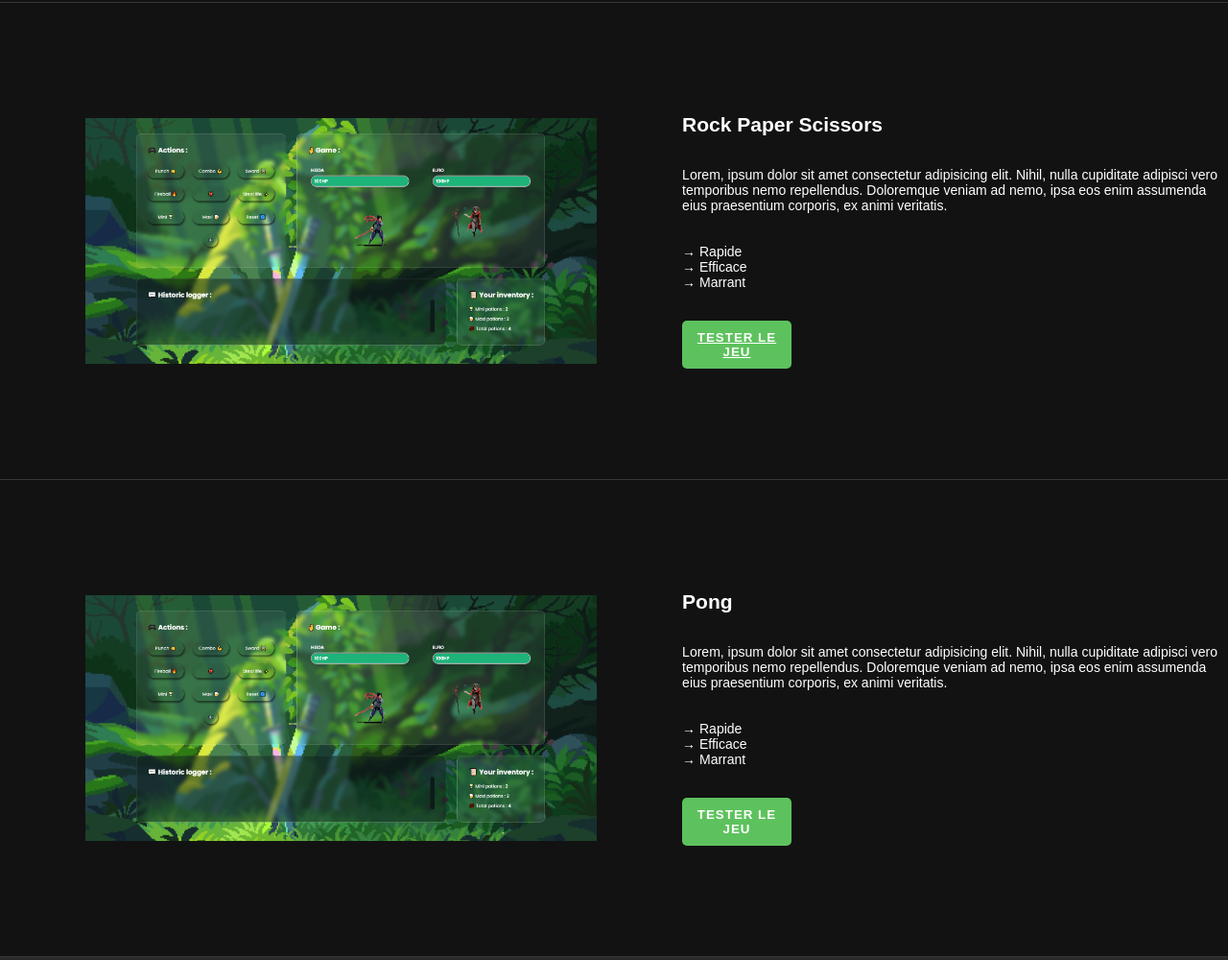
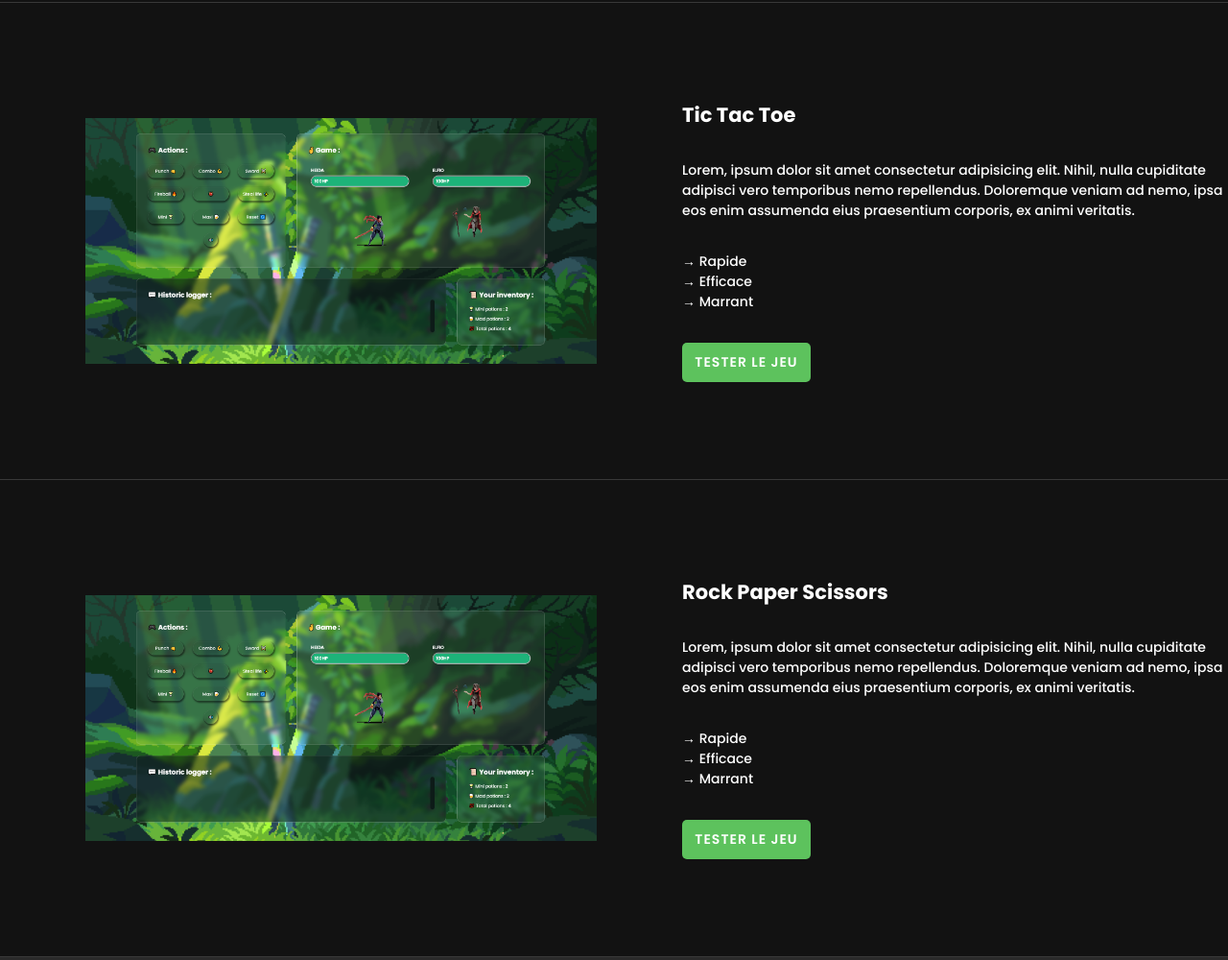
Before and after one commit to Equ6l/platform-mini-games, a website: page index.html in a window 1280 px wide. Shown: the part 1375-2375 px from the top of the page at 96% size. Drawn offline with nearby package versions, Linux system fonts and the light colour scheme.

Commit message:
fixed href and import fonts

```diff
--- a/index.html
+++ b/index.html
@@ -33,7 +33,7 @@
             <p>Lorem ipsum dolor sit amet consectetur, adipisicing elit. Deserunt autem vel ipsam sapiente fuga
                 aspernatur? Commodi ad dolore voluptatibus qui quis. Facilis possimus minus voluptas, rem unde fugiat ea
                 tempora.</p>
-            <button type="button">Découvrir les jeux</button>
+            <a href="#">Découvrir les jeux</a>
         </section>
         <section class="game">
             <div class="game__illustration">
@@ -49,7 +49,24 @@
                     <li>Efficace</li>
                     <li>Marrant</li>
                 </ul>
-                <button type="button">Tester le jeu</button>
+                <a href="https://equ6l.github.io/RPG/">Tester le jeu</a>
+            </div>
+        </section>
+        <section class="game">
+            <div class="game__illustration">
+                <img src="./img/rpg-cover.PNG" alt="">
+            </div>
+            <div class="game__description">
+                <h1>Tic Tac Toe</h1>
+                <p>Lorem, ipsum dolor sit amet consectetur adipisicing elit. Nihil, nulla cupiditate adipisci vero
+                    temporibus nemo repellendus. Doloremque veniam ad nemo, ipsa eos enim assumenda eius praesentium
+                    corporis, ex animi veritatis.</p>
+                <ul>
+                    <li>Rapide</li>
+                    <li>Efficace</li>
+                    <li>Marrant</li>
+                </ul>
+                <a href="https://equ6l.github.io/Tic-Tac-Toe/">Tester le jeu</a>
             </div>
         </section>
         <section class="game">
@@ -66,24 +83,7 @@
                     <li>Efficace</li>
                     <li>Marrant</li>
                 </ul>
-                <button type="button"><a href="https://equ6l.github.io/RPG/">Tester le jeu</a></button>
-            </div>
-        </section>
-        <section class="game">
-            <div class="game__illustration">
-                <img src="./img/rpg-cover.PNG" alt="">
-            </div>
-            <div class="game__description">
-                <h1>Pong</h1>
-                <p>Lorem, ipsum dolor sit amet consectetur adipisicing elit. Nihil, nulla cupiditate adipisci vero
-                    temporibus nemo repellendus. Doloremque veniam ad nemo, ipsa eos enim assumenda eius praesentium
-                    corporis, ex animi veritatis.</p>
-                <ul>
-                    <li>Rapide</li>
-                    <li>Efficace</li>
-                    <li>Marrant</li>
-                </ul>
-                <button type="button">Tester le jeu</button>
+                <a href="#">Tester le jeu</a></button>
             </div>
         </section>
         <section id="section__color-secondary">
--- a/scss/globals/fonts.scss
+++ b/scss/globals/fonts.scss
@@ -1,3 +1,5 @@
 @mixin font-size {
   font-size: clamp(0.875rem, 1vw, 1rem);
 }
+
+@import url("https://fonts.googleapis.com/css2?family=Poppins:wght@300;500;600;700&display=swap");
--- a/scss/style.scss
+++ b/scss/style.scss
@@ -65,7 +65,6 @@ nav {
 section {
   @include font-size;
   background-color: $color-primary;
-  //   border-bottom: 1px solid rgba(208, 208, 208, 0.2);
   min-height: 50vh;
   display: flex;
 
@@ -77,8 +76,10 @@ section {
     content: "→ ";
   }
 
-  button {
+  a {
+    font-size: 14px;
     letter-spacing: 1px;
+    text-decoration: none;
     text-transform: uppercase;
     font-weight: 600;
     padding: 10px;
@@ -106,7 +107,7 @@ section {
       padding: 32px 0;
     }
 
-    button::after {
+    a::after {
       content: " →";
     }
   }
@@ -146,7 +147,10 @@ section {
       width: min(100% - 96px, 800px);
       gap: 32px;
 
-      button {
+      a {
+        text-align: center;
+        text-decoration: none;
+        background-color: $color-tertiary;
         width: min(20%, 1000px);
         @include breakpoint(mobile) {
           width: 100%;
```
Also changed, not shown: css/style.css, 1 other file.
